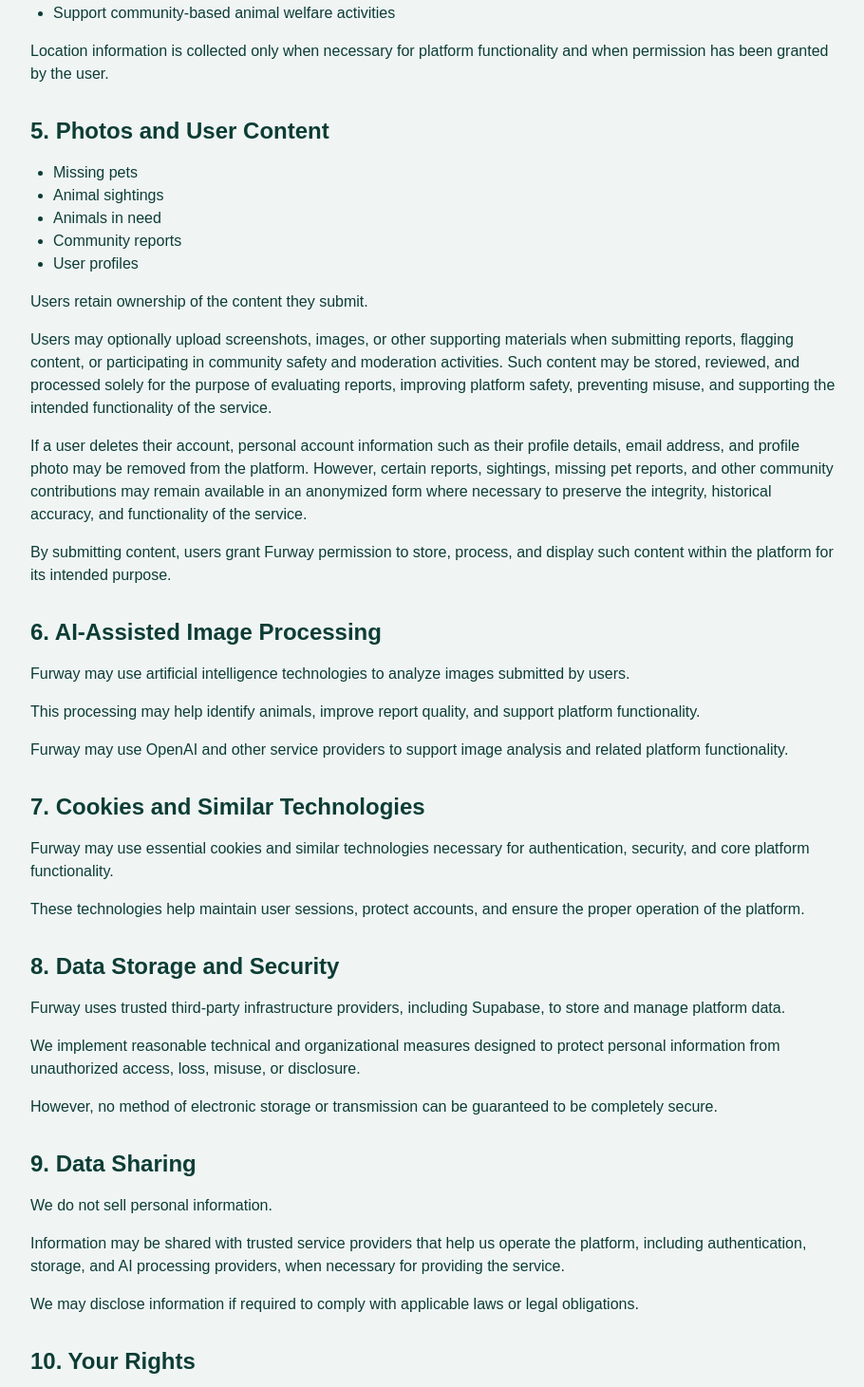
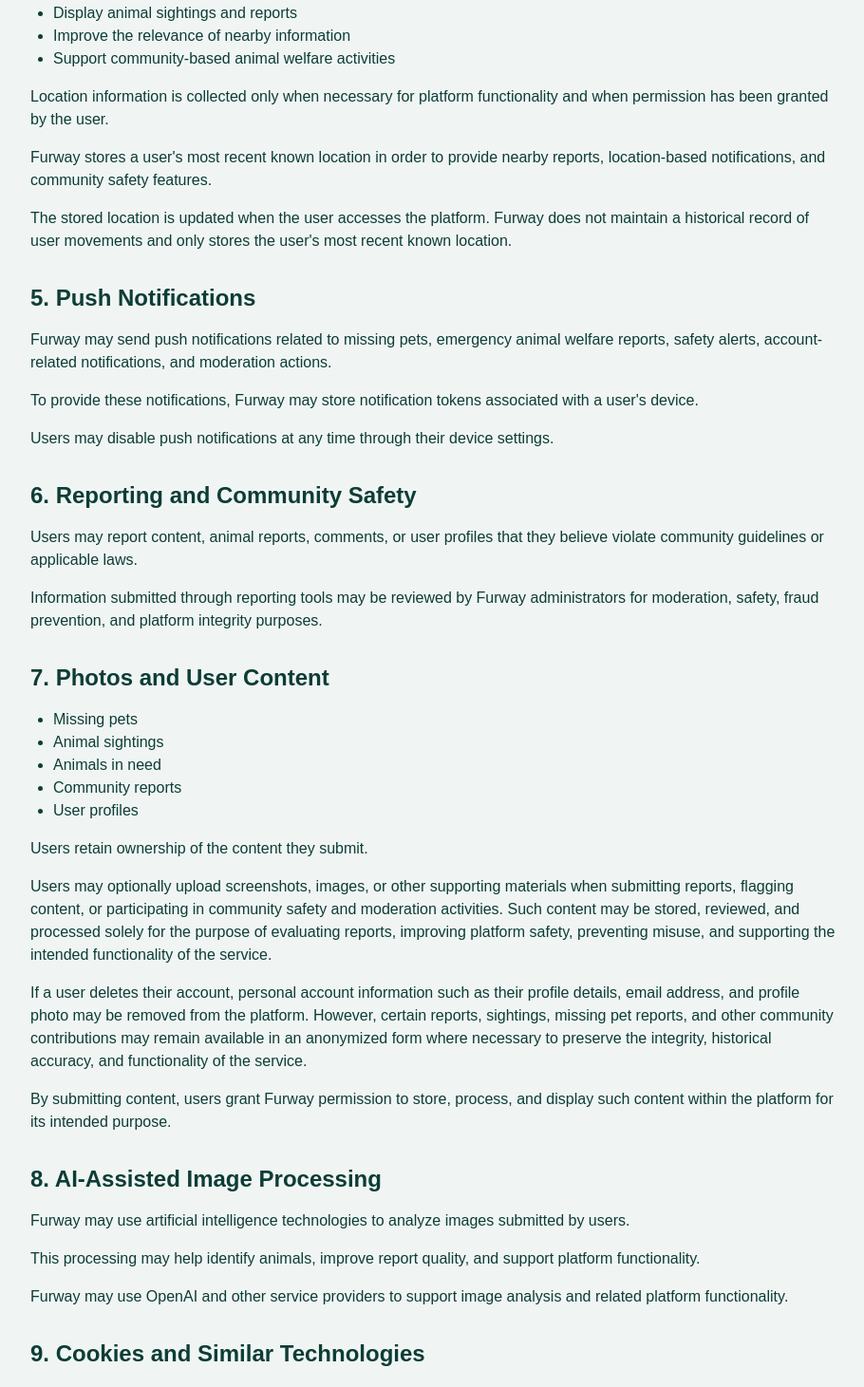
Before and after one commit to Dell609007/furway-website, a Next.js app: page /privacy in a window 1280 px wide. Shown: the part 1764-3225 px from the top of the page at 95% size, without its empty margins (184-1094 px from the left). Built offline with nearby package versions, Linux system fonts and the light colour scheme.

Commit message:
update privacy policy and terms; add promo QR landing pages

```diff
--- a/app/privacy/page.tsx
+++ b/app/privacy/page.tsx
@@ -94,7 +94,12 @@
             <li>Improve community coordination around animal welfare</li>
             <li>Help reunite lost pets with their families</li>
             <li>Improve platform safety, reliability, and performance</li>
-            <li>Comply with legal obligations</li>
+<li>Comply with legal obligations</li>
+            <li>
+  Store and update a user&apos;s most recent known location in
+  order to provide nearby reports, community alerts, and
+  location-based platform functionality
+</li>
             <li>
   Contact users who have voluntarily consented to receive
   follow-up communications regarding feedback, reports, feature
@@ -144,11 +149,62 @@
             Location information is collected only when necessary for platform
             functionality and when permission has been granted by the user.
           </p>
+
+          <p className="mt-4">
+            Furway stores a user&apos;s most recent known location in order to
+            provide nearby reports, location-based notifications, and
+            community safety features.
+          </p>
+
+          <p className="mt-4">
+            The stored location is updated when the user accesses the
+            platform. Furway does not maintain a historical record of user
+            movements and only stores the user&apos;s most recent known
+            location.
+          </p>
         </section>
 
         <section>
           <h2 className="text-2xl font-bold mb-4">
-            5. Photos and User Content
+            5. Push Notifications
+          </h2>
+          <p>
+            Furway may send push notifications related to missing pets,
+            emergency animal welfare reports, safety alerts, account-related
+            notifications, and moderation actions.
+          </p>
+
+          <p className="mt-4">
+            To provide these notifications, Furway may store notification
+            tokens associated with a user&apos;s device.
+          </p>
+
+          <p className="mt-4">
+            Users may disable push notifications at any time through their
+            device settings.
+          </p>
+        </section>
+
+        <section>
+          <h2 className="text-2xl font-bold mb-4">
+            6. Reporting and Community Safety
+          </h2>
+          <p>
+            Users may report content, animal reports, comments, or user
+            profiles that they believe violate community guidelines or
+            applicable laws.
+          </p>
+
+          <p className="mt-4">
+            Information submitted through reporting tools may be reviewed by
+            Furway administrators for moderation, safety, fraud prevention,
+            and platform integrity purposes.
+          </p>
+        </section>
+
+        <section>
+          <h2 className="text-2xl font-bold mb-4">
+            7. Photos and User Content
           </h2>
 
           <ul className="list-disc ml-6 mb-4">
@@ -190,7 +246,7 @@
 
         <section>
           <h2 className="text-2xl font-bold mb-4">
-            6. AI-Assisted Image Processing
+            8. AI-Assisted Image Processing
           </h2>
 
           <p>
@@ -211,7 +267,7 @@
 
         <section>
           <h2 className="text-2xl font-bold mb-4">
-            7. Cookies and Similar Technologies
+            9. Cookies and Similar Technologies
           </h2>
 
           <p>
@@ -227,7 +283,7 @@
 
         <section>
           <h2 className="text-2xl font-bold mb-4">
-            8. Data Storage and Security
+            10. Data Storage and Security
           </h2>
 
           <p>
@@ -249,7 +305,7 @@
 
         <section>
           <h2 className="text-2xl font-bold mb-4">
-            9. Data Sharing
+            11. Data Sharing
           </h2>
 
           <p>
@@ -257,9 +313,12 @@
           </p>
 
           <p className="mt-4">
-            Information may be shared with trusted service providers that help
-            us operate the platform, including authentication, storage, and AI
-            processing providers, when necessary for providing the service.
+            Information may be shared with the third-party service providers
+            Furway uses to operate the platform — currently Google
+            (authentication), Supabase (data storage), and OpenAI (image
+            analysis used to filter inappropriate content and support
+            matching of stray animal reports) — only to the extent necessary
+            to provide these services.
           </p>
 
           <p className="mt-4">
@@ -270,7 +329,7 @@
 
         <section>
           <h2 className="text-2xl font-bold mb-4">
-            10. Your Rights
+            12. Your Rights
           </h2>
 
           <p className="mb-4">
@@ -290,7 +349,7 @@
 
         <section>
           <h2 className="text-2xl font-bold mb-4">
-            11. Changes to This Policy
+            13. Changes to This Policy
           </h2>
 
           <p>
@@ -305,7 +364,7 @@
 
         <section>
           <h2 className="text-2xl font-bold mb-4">
-            12. Contact Us
+            14. Contact Us
           </h2>
 
           <p>
--- /dev/null
+++ b/app/promo/found/page.tsx
@@ -0,0 +1,7 @@
+export default function PromoFoundPage() {
+  return (
+    <main className="min-h-screen flex items-center justify-center bg-white">
+      <h1 className="text-4xl font-bold text-[#FF6B4A]">test 1</h1>
+    </main>
+  );
+}
--- /dev/null
+++ b/app/promo/lost/page.tsx
@@ -0,0 +1,7 @@
+export default function PromoLostPage() {
+  return (
+    <main className="min-h-screen flex items-center justify-center bg-white">
+      <h1 className="text-4xl font-bold text-[#FF6B4A]">test 2</h1>
+    </main>
+  );
+}
--- a/app/terms/page.tsx
+++ b/app/terms/page.tsx
@@ -127,7 +127,7 @@
 
         <section>
           <h2 className="text-2xl font-bold mb-4">
-            8. Service Availability
+            7. Service Availability
           </h2>
 
           <p>
@@ -138,7 +138,7 @@
 
         <section>
           <h2 className="text-2xl font-bold mb-4">
-            7. Changes to These Terms
+            8. Changes to These Terms
           </h2>
 
           <p>
@@ -150,7 +150,45 @@
 
         <section>
           <h2 className="text-2xl font-bold mb-4">
-            9. Contact Us
+            9. Location &amp; Notifications
+          </h2>
+
+          <p>
+            Certain Furway features rely on location information and push
+            notifications. By enabling these features, users consent to the
+            collection, storage, and use of their most recent location for
+            platform functionality, nearby reports, and location-based
+            notifications.
+          </p>
+
+          <p className="mt-4">
+            Users may disable location permissions or notifications through
+            their device settings, although certain platform features may
+            become unavailable or less effective.
+          </p>
+        </section>
+
+        <section>
+          <h2 className="text-2xl font-bold mb-4">
+            10. Moderation and Safety
+          </h2>
+
+          <p>
+            Furway may review reports submitted by users regarding content,
+            reports, comments, or user profiles.
+          </p>
+
+          <p className="mt-4">
+            We reserve the right to remove content, restrict access, suspend
+            accounts, or take other moderation actions when necessary to
+            protect users, animals, the community, or the integrity of the
+            platform.
+          </p>
+        </section>
+
+        <section>
+          <h2 className="text-2xl font-bold mb-4">
+            11. Contact Us
           </h2>
 
           <p>
```
